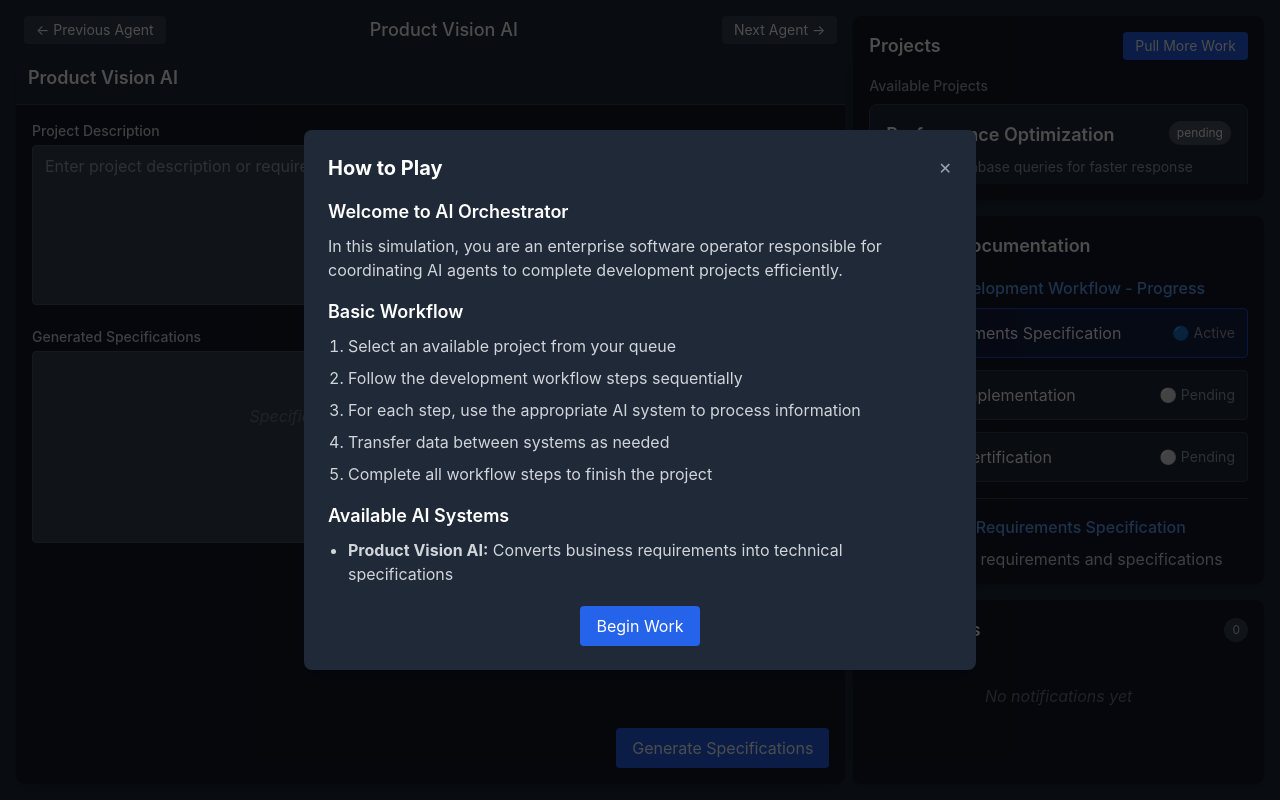
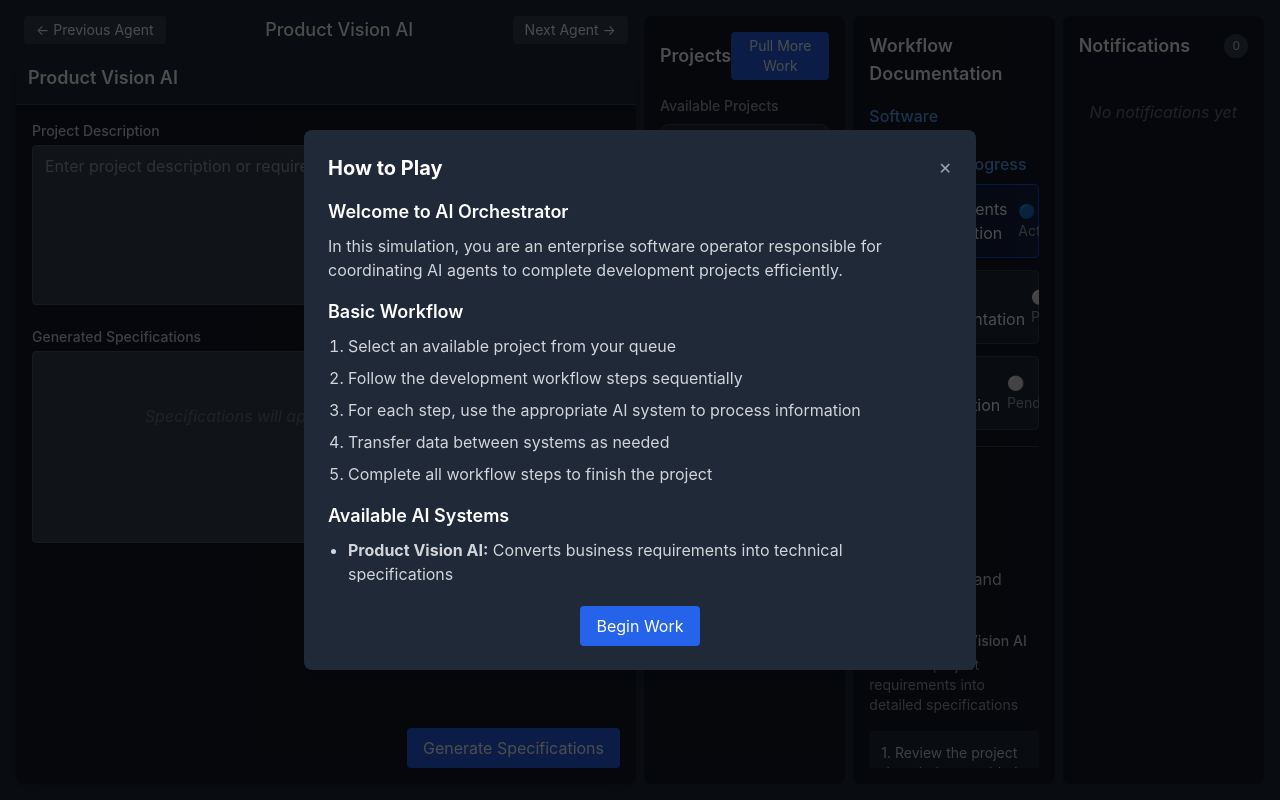
Before and after one commit to rranshous/ai_orchestration_game, a React (Vite) app: page / in a window 1280 px wide. Built offline with nearby package versions, Linux system fonts and the light colour scheme.

Commit message:
fifth playthrough feedback and updates

```diff
--- a/src/components/workspace/Workspace.tsx
+++ b/src/components/workspace/Workspace.tsx
@@ -28,9 +28,9 @@ const Workspace: React.FC = () => {
   };
 
   return (
-    <div className="grid grid-cols-12 grid-rows-6 gap-2 h-screen w-screen bg-gray-800 p-4">
-      {/* Agent Panel with Navigation */}
-      <div className="col-span-8 row-span-6">
+    <div className="grid grid-cols-12 gap-2 h-screen w-screen bg-gray-800 p-4">
+      {/* Agent Panel with Navigation - Takes 6/12 columns instead of 8/12 */}
+      <div className="col-span-6 h-full">
         <div className="h-full flex flex-col">
           <div className="flex justify-between items-center mb-2 px-2">
             <button
@@ -58,27 +58,31 @@ const Workspace: React.FC = () => {
         </div>
       </div>
 
-      {/* Right panels as 3 vertical sections */}
-      <div className="col-span-4 row-span-6 flex flex-col space-y-4">
-        {/* Project Selection Panel */}
-        <div className="bg-gray-900 rounded-lg shadow-md h-1/4 overflow-hidden">
+      {/* Three vertical panels for Projects, Documentation, and Notifications - Each takes 2 columns */}
+      {/* Projects Panel */}
+      <div className="col-span-2 h-full overflow-hidden">
+        <div className="bg-gray-900 rounded-lg shadow-md h-full overflow-auto">
           <ProjectSelector />
+        </div>
       </div>
 
       {/* Documentation Panel */}
       {layout.documentationPanel.visible && (
-          <div className="bg-gray-900 rounded-lg shadow-md h-2/4 overflow-auto">
+        <div className="col-span-2 h-full overflow-hidden">
+          <div className="bg-gray-900 rounded-lg shadow-md h-full overflow-auto">
             <DocumentationPanel />
+          </div>
         </div>
       )}
 
       {/* Notifications Panel */}
       {layout.notificationsPanel.visible && (
-          <div className="bg-gray-900 rounded-lg shadow-md h-1/4 overflow-auto">
+        <div className="col-span-2 h-full overflow-hidden">
+          <div className="bg-gray-900 rounded-lg shadow-md h-full overflow-auto">
             <NotificationsPanel />
           </div>
+        </div>
       )}
-      </div>
 
       {/* Toasts - Moved to bottom left to avoid obscuring notifications panel */}
       <div className="toast-container fixed bottom-4 left-4 space-y-2 z-50">
```
Also changed, not shown: 1 other file (tests, documents, lock files or other folders). Lines whose indentation alone changed are shown as unchanged.
